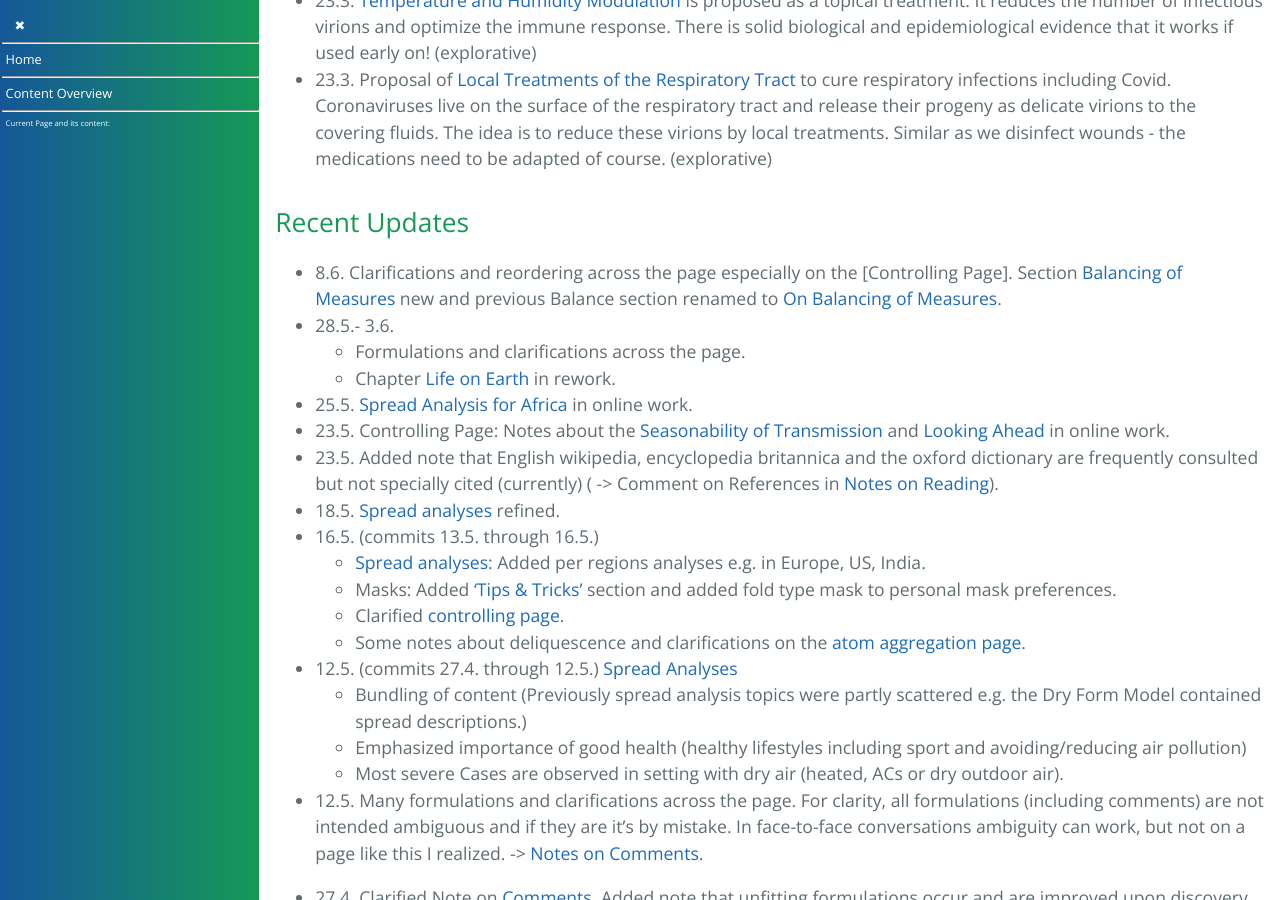
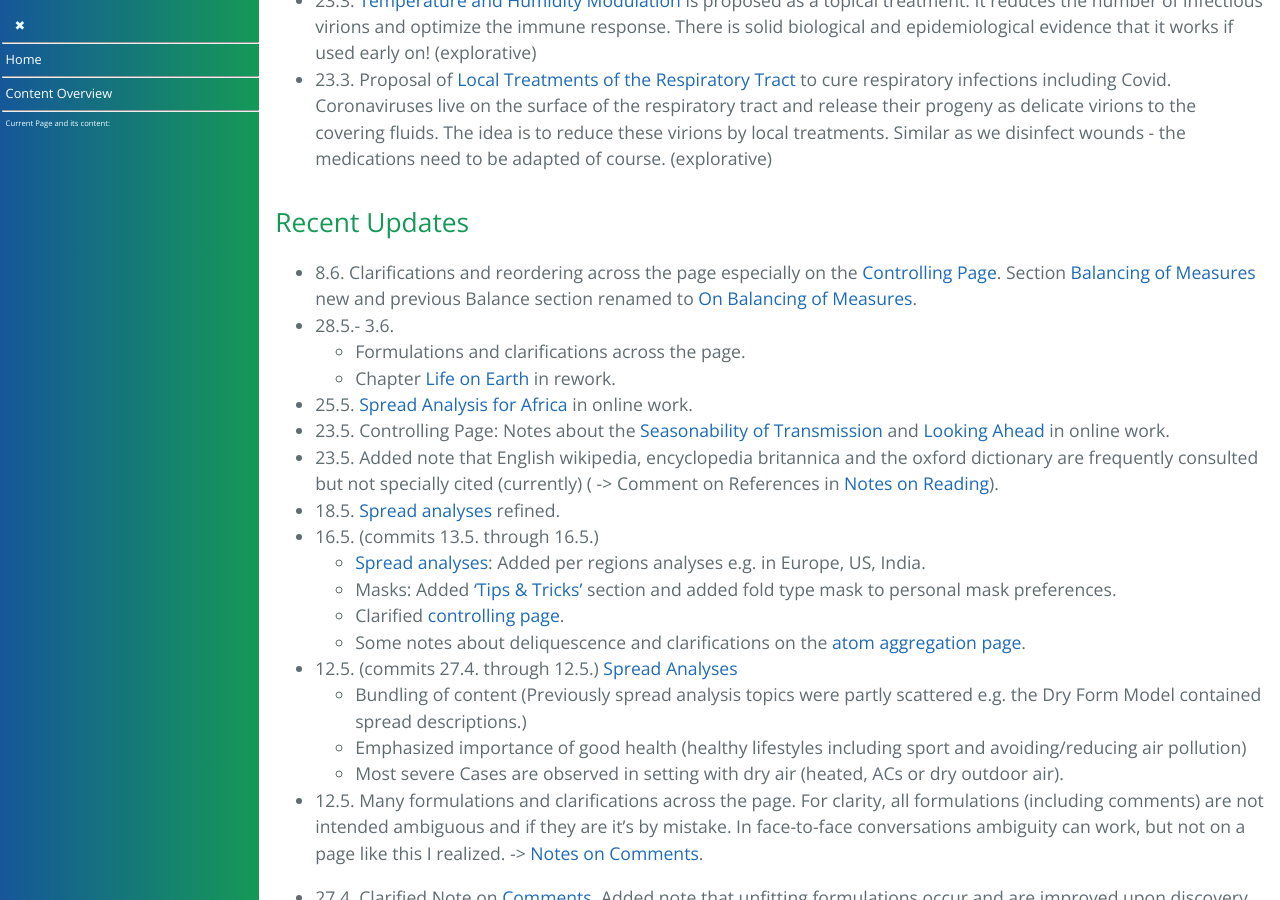
Before and after one commit to forestgrape/coronavirus, a Jekyll site: the page built from index.md, in a window 1280 px wide and 900 px high, scrolled down 1195 px. Built offline with Jekyll 4.4.1, drawn with Linux system fonts in a browser that asks for light colours; our own code applies the rules of GitHub Pages for plain Markdown files; some of the changed lines change nothing that is shown.

Commit message:
formulation

```diff
--- a/index.md
+++ b/index.md
@@ -40,7 +40,7 @@
 
 
 ## Recent Updates
-- 8.6. Clarifications and reordering across the page especially on the [Controlling Page]. Section [Balancing of Measures](../coronavirus/7_social/controlling.md#balancing-of-measures) new and previous Balance section renamed to [On Balancing of Measures](../coronavirus/7_social/controlling.md#on-balancing-of-measures).
+- 8.6. Clarifications and reordering across the page especially on the [Controlling Page](7_social/controlling.md). Section [Balancing of Measures](../coronavirus/7_social/controlling.md#balancing-of-measures) new and previous Balance section renamed to [On Balancing of Measures](../coronavirus/7_social/controlling.md#on-balancing-of-measures).
 - 28.5.- 3.6.
   - Formulations and clarifications across the page.
   - Chapter [Life on Earth](2_biological/life-forms.md) in rework.
```
